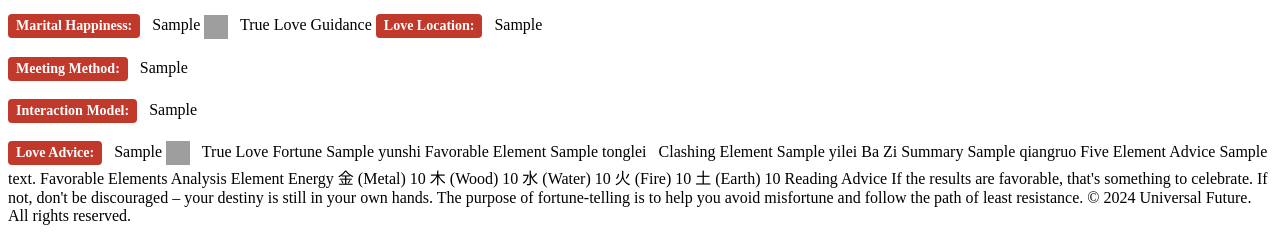
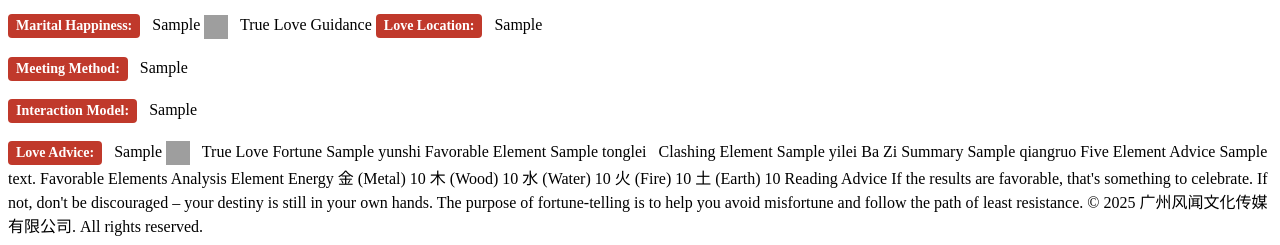
Before and after one commit to 202030481266/FengWenServer, a Python web app: template templates/astrology_report_fire.mjml.j2 in a window 1280 px wide. Shown: the part 715-960 px from the top of the page. Run offline with Jinja, Linux system fonts and the light colour scheme; the template is opened without the code that fills it: most values are stand-ins (such as "Sample title", 1, 10 or a date in 2020); grey boxes are pictures that could not be loaded.

Commit message:
[update] 更新astrology result和verification code的邮件模板（修改版权信息）

```diff
--- a/templates/astrology_report_earth.mjml.j2
+++ b/templates/astrology_report_earth.mjml.j2
@@ -359,7 +359,7 @@
         <!-- Footer -->
         <mj-section padding="30px 0">
             <mj-column>
-                <mj-text align="center" color="#999999" font-size="12px">© 2024 Universal Future. All rights reserved.
+                <mj-text align="center" color="#999999" font-size="12px">© 2025 广州风闻文化传媒有限公司. All rights reserved.
                 </mj-text>
             </mj-column>
         </mj-section>
--- a/templates/astrology_report_fire.mjml.j2
+++ b/templates/astrology_report_fire.mjml.j2
@@ -359,7 +359,7 @@
         <!-- Footer -->
         <mj-section padding="30px 0">
             <mj-column>
-                <mj-text align="center" color="#999999" font-size="12px">© 2024 Universal Future. All rights reserved.
+                <mj-text align="center" color="#999999" font-size="12px">© 2025 广州风闻文化传媒有限公司. All rights reserved.
                 </mj-text>
             </mj-column>
         </mj-section>
--- a/templates/astrology_report_metal.mjml.j2
+++ b/templates/astrology_report_metal.mjml.j2
@@ -359,7 +359,7 @@
         <!-- Footer -->
         <mj-section padding="30px 0">
             <mj-column>
-                <mj-text align="center" color="#999999" font-size="12px">© 2024 Universal Future. All rights reserved.
+                <mj-text align="center" color="#999999" font-size="12px">© 2025 广州风闻文化传媒有限公司. All rights reserved.
                 </mj-text>
             </mj-column>
         </mj-section>
--- a/templates/astrology_report_water.mjml.j2
+++ b/templates/astrology_report_water.mjml.j2
@@ -359,7 +359,7 @@
         <!-- Footer -->
         <mj-section padding="30px 0">
             <mj-column>
-                <mj-text align="center" color="#999999" font-size="12px">© 2024 Universal Future. All rights reserved.
+                <mj-text align="center" color="#999999" font-size="12px">© 2025 广州风闻文化传媒有限公司. All rights reserved.
                 </mj-text>
             </mj-column>
         </mj-section>
--- a/templates/astrology_report_wood.mjml.j2
+++ b/templates/astrology_report_wood.mjml.j2
@@ -359,7 +359,7 @@
         <!-- Footer -->
         <mj-section padding="30px 0">
             <mj-column>
-                <mj-text align="center" color="#999999" font-size="12px">© 2024 Universal Future. All rights reserved.
+                <mj-text align="center" color="#999999" font-size="12px">© 2025 广州风闻文化传媒有限公司. All rights reserved.
                 </mj-text>
             </mj-column>
         </mj-section>
--- a/templates/verification_code.mjml.j2
+++ b/templates/verification_code.mjml.j2
@@ -196,7 +196,7 @@
           font-size="13px"
           color="#a0aec0"
           padding="0">
-          © 2024 Astral Insights - Explore the Mysteries of Destiny
+          © 2025 广州风闻文化传媒有限公司 - Explore the Mysteries of Destiny
         </mj-text>
       </mj-column>
     </mj-section>
```
